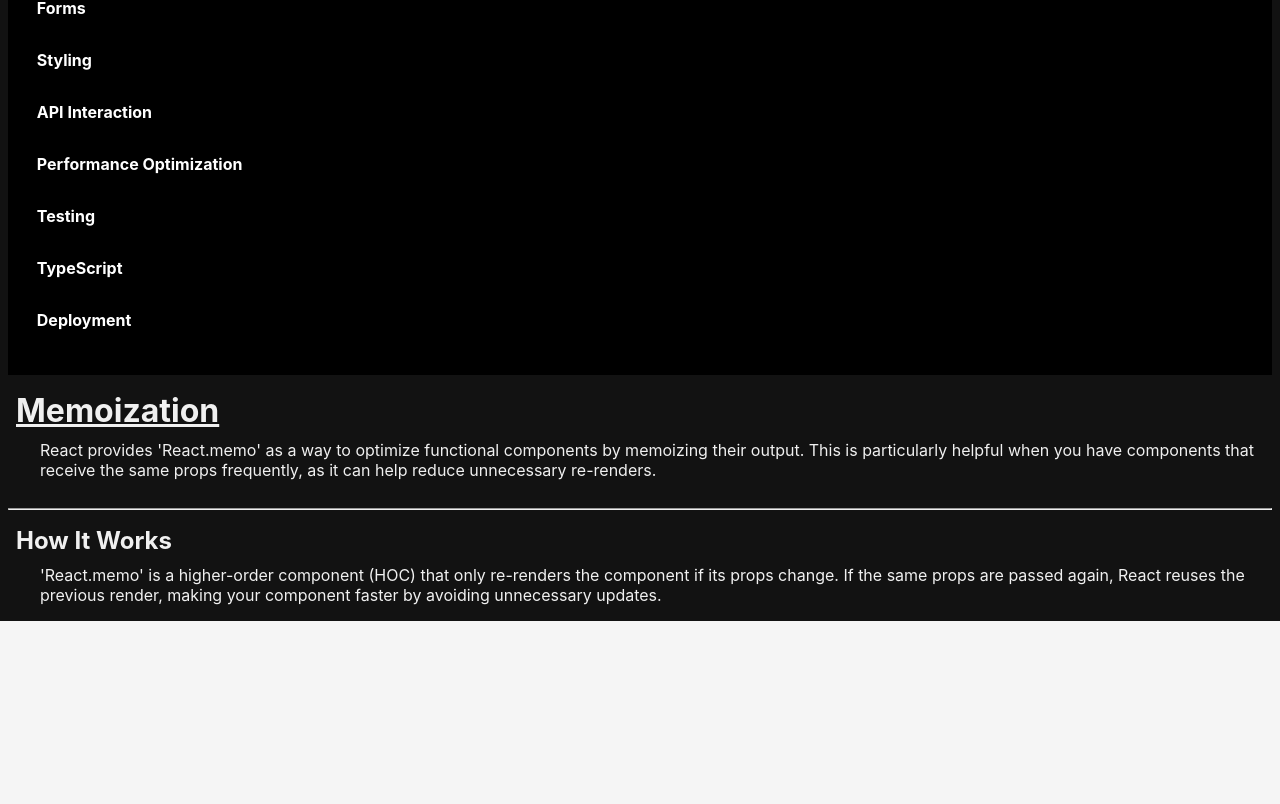
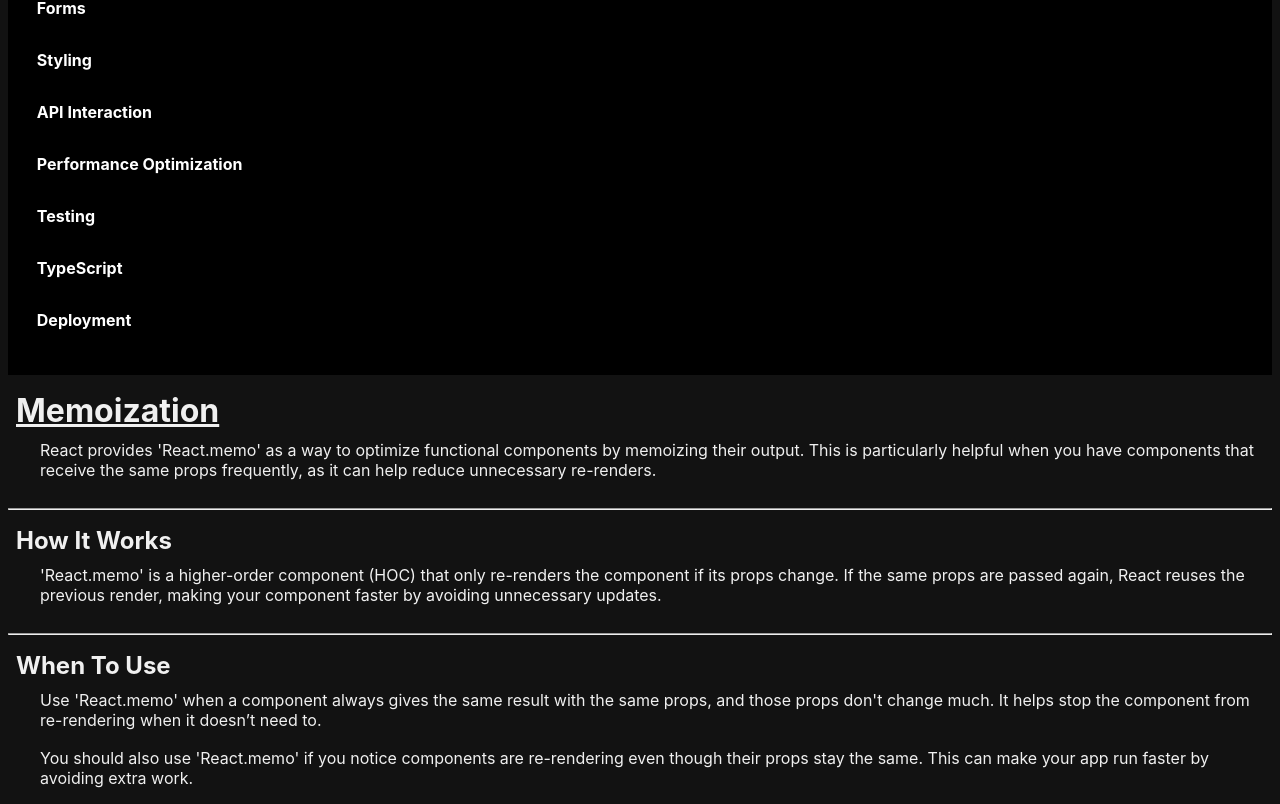
Before and after one commit to rees-kyle/react_showcase, a React (Create React App) app in the folder project/: page /react_showcase/memoization in a window 1280 px wide. Shown: the part 444-1248 px from the top of the page. Before the commit the page ends 1065 px from the top, so only its background shows below. Built offline with nearby package versions, Linux system fonts and the light colour scheme.

Commit message:
Add WhenToUse component
- Added component file.
- Added to index in components folder.
- Imported and added component to page.

```diff
--- /dev/null
+++ b/project/src/components/performance_optimization/memoization/WhenToUse.js
@@ -0,0 +1,20 @@
+const WhenToUse = () => {
+  return (
+    <div>
+      <br/>
+      <hr/>
+      <h2>When To Use</h2>
+      <p>
+        Use 'React.memo' when a component always gives the same result with the same props,
+        and those props don't change much.
+        It helps stop the component from re-rendering when it doesn’t need to.
+      </p>
+      <p>
+        You should also use 'React.memo' if you notice components are re-rendering even though their props stay the same.
+        This can make your app run faster by avoiding extra work.
+      </p>
+    </div>
+  );
+};
+
+export default WhenToUse;
--- a/project/src/components/performance_optimization/memoization/index.js
+++ b/project/src/components/performance_optimization/memoization/index.js
@@ -1,2 +1,3 @@
 export { default as Memoization } from './Memoization';
 export { default as HowItWorks } from './HowItWorks';
+export { default as WhenToUse } from './WhenToUse';
--- a/project/src/pages/performance_optimization/MemoizationPage.js
+++ b/project/src/pages/performance_optimization/MemoizationPage.js
@@ -1,6 +1,7 @@
 import {
   Memoization,
-  HowItWorks
+  HowItWorks,
+  WhenToUse
 } from '../../components/performance_optimization/memoization';
 
 const MemoizationPage = () => {
@@ -8,6 +9,7 @@ const MemoizationPage = () => {
     <>
       <Memoization />
       <HowItWorks />
+      <WhenToUse />
     </>
   );
 };
```
